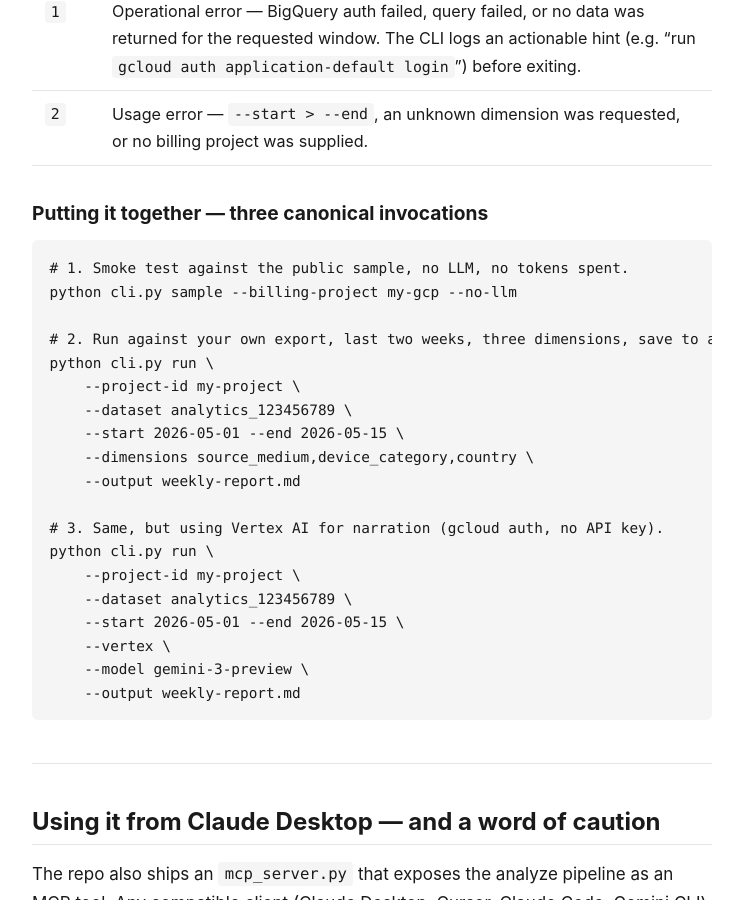
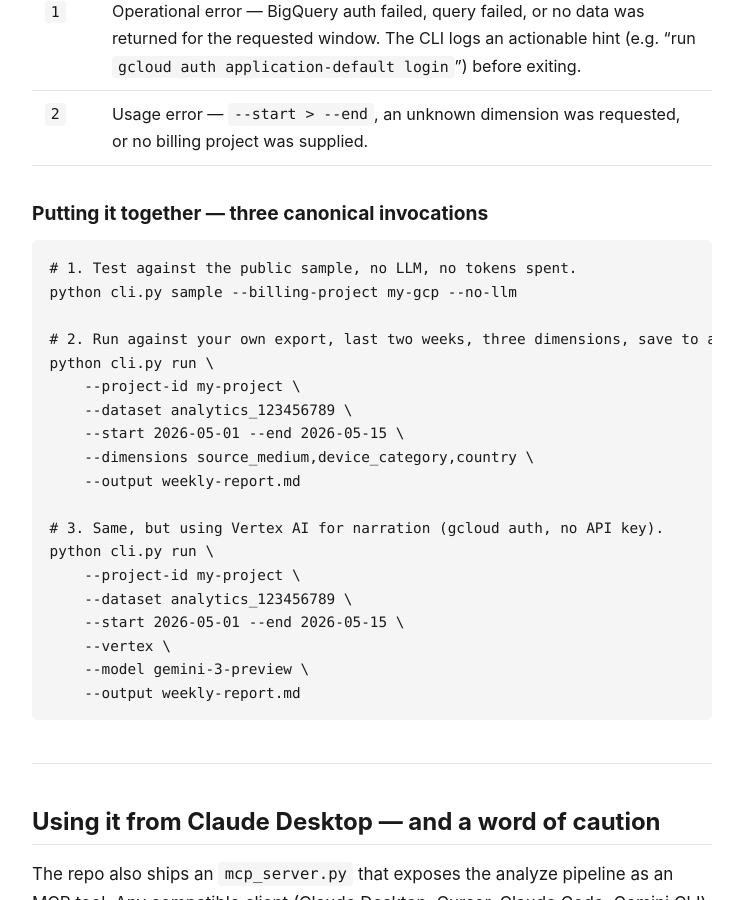
Before and after one commit to hugonissar/hugonissar.github.io, a Jekyll site: the page built from _posts/2026-05-18-ga4-anomaly-detector.md, in a window 1280 px wide and 900 px high, scrolled down 9303 px. Shown: the whole window, without its empty margins (268-1011 px from the left). Built offline with Jekyll 4.4.1, drawn with Linux system fonts in a browser that asks for light colours.

Commit message:
Update smoke test description in documentation

````diff
--- a/_posts/2026-05-18-ga4-anomaly-detector.md
+++ b/_posts/2026-05-18-ga4-anomaly-detector.md
@@ -240,7 +240,7 @@ one substitutes for:
 ### Putting it together — three canonical invocations
 
 ```bash
-# 1. Smoke test against the public sample, no LLM, no tokens spent.
+# 1. Test against the public sample, no LLM, no tokens spent.
 python cli.py sample --billing-project my-gcp --no-llm
 
 # 2. Run against your own export, last two weeks, three dimensions, save to a file.
````
